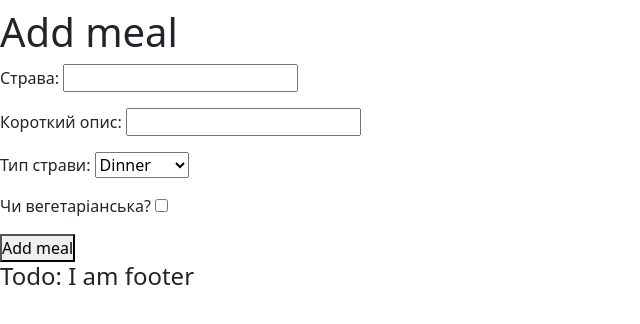
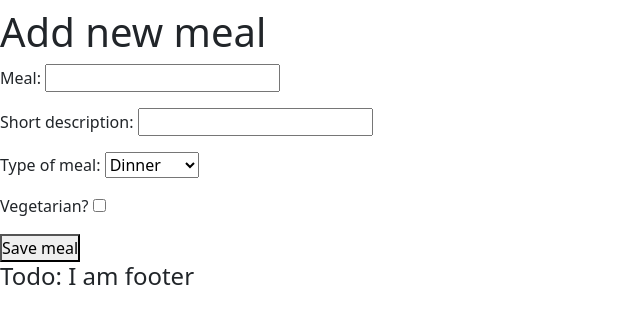
Before and after one commit to coffeeaddictedperson/your-daily-diet, a Django app: page /add-meal/ in a window 1280 px wide. Shown: the part 34-358 px from the top of the page, without its empty margins (0-640 px from the left). Run offline with Django 4.2, Linux system fonts and the light colour scheme; some libraries are stand-ins or nearby versions.

Commit message:
internazionalization

```diff
--- a/yourDailyDiet/ydd_db/forms.py
+++ b/yourDailyDiet/ydd_db/forms.py
@@ -1,5 +1,6 @@
 from django import forms
 
+from django.utils.translation import gettext
 from crispy_forms.helper import FormHelper
 from crispy_forms.layout import Layout, Column, Row, Submit
 
@@ -10,10 +11,10 @@ class CreateNewMeal(forms.ModelForm):
         model = Meal
         fields = ['meal_name', 'meal_description', 'meal_type', 'is_vegetarian']
         labels = {
-            'meal_name': 'Страва',
-            'meal_description': 'Короткий опис',
-            'meal_type': 'Тип страви',
-            'is_vegetarian': 'Чи вегетаріанська?'
+            'meal_name': gettext('Meal'),
+            'meal_description': gettext('Short description'),
+            'meal_type': gettext('Type of meal'),
+            'is_vegetarian': gettext('Vegetarian?')
         }
         error_messages = {
             'meal_name': {
--- a/yourDailyDiet/ydd_db/templates/add_meal.html
+++ b/yourDailyDiet/ydd_db/templates/add_meal.html
@@ -1,9 +1,11 @@
 {% extends 'base.html' %}
+{% load i18n %}
+
 {% block content %}
-    <h1>Add meal</h1>
+    <h1>{% translate "Add new meal" %}</h1>
     <form method="post">
         {% csrf_token %}
         {{ form.as_p }}
-        <button type="submit">Add meal</button>
+        <button type="submit">{% translate "Save meal" %}</button>
     </form>
 {% endblock %}
--- a/yourDailyDiet/ydd_db/templates/base.html
+++ b/yourDailyDiet/ydd_db/templates/base.html
@@ -4,7 +4,8 @@
 
 <html lang="uk">
 <head>
-    <title>Your Daily Diet</title>
+    {% load i18n %}
+    <title>{% translate "Your Daily Diet (YDD)" %}</title>
     <meta name="viewport" content="width=device-width, initial-scale=1">
 
     <link rel="shortcut icon" type="image/jpg" href="{% static 'images/favicon.ico' %}"/>
@@ -12,6 +13,7 @@
     {% load bootstrap5 %}
     {% bootstrap_css %}
     {% bootstrap_javascript %}
+
 
 </head>
 <body>
--- a/yourDailyDiet/yourDailyDiet/settings.py
+++ b/yourDailyDiet/yourDailyDiet/settings.py
@@ -51,7 +51,8 @@ MIDDLEWARE = [
     'django.contrib.auth.middleware.AuthenticationMiddleware',
     'django.contrib.messages.middleware.MessageMiddleware',
     'django.middleware.clickjacking.XFrameOptionsMiddleware',
-    "debug_toolbar.middleware.DebugToolbarMiddleware",
+    'django.middleware.locale.LocaleMiddleware',
+    'debug_toolbar.middleware.DebugToolbarMiddleware',
 ]
 
 ROOT_URLCONF = 'yourDailyDiet.urls'
```
